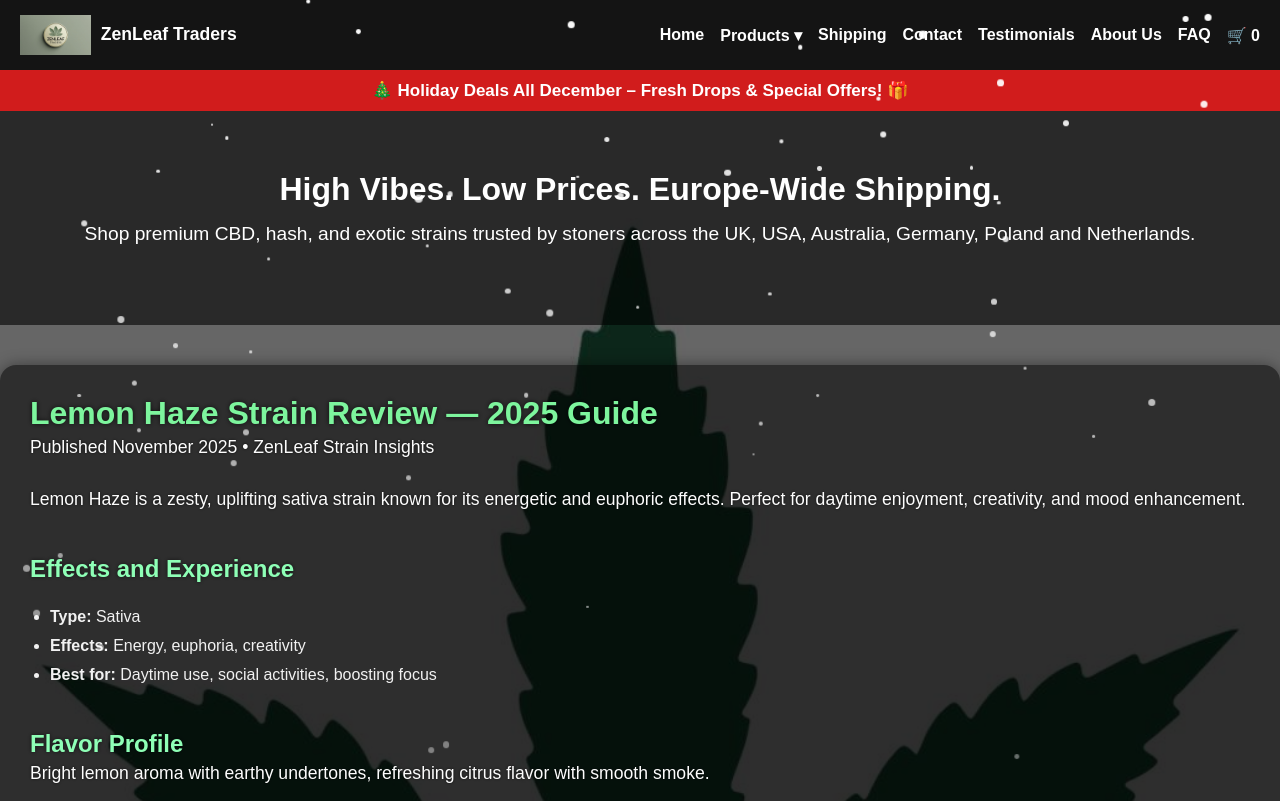
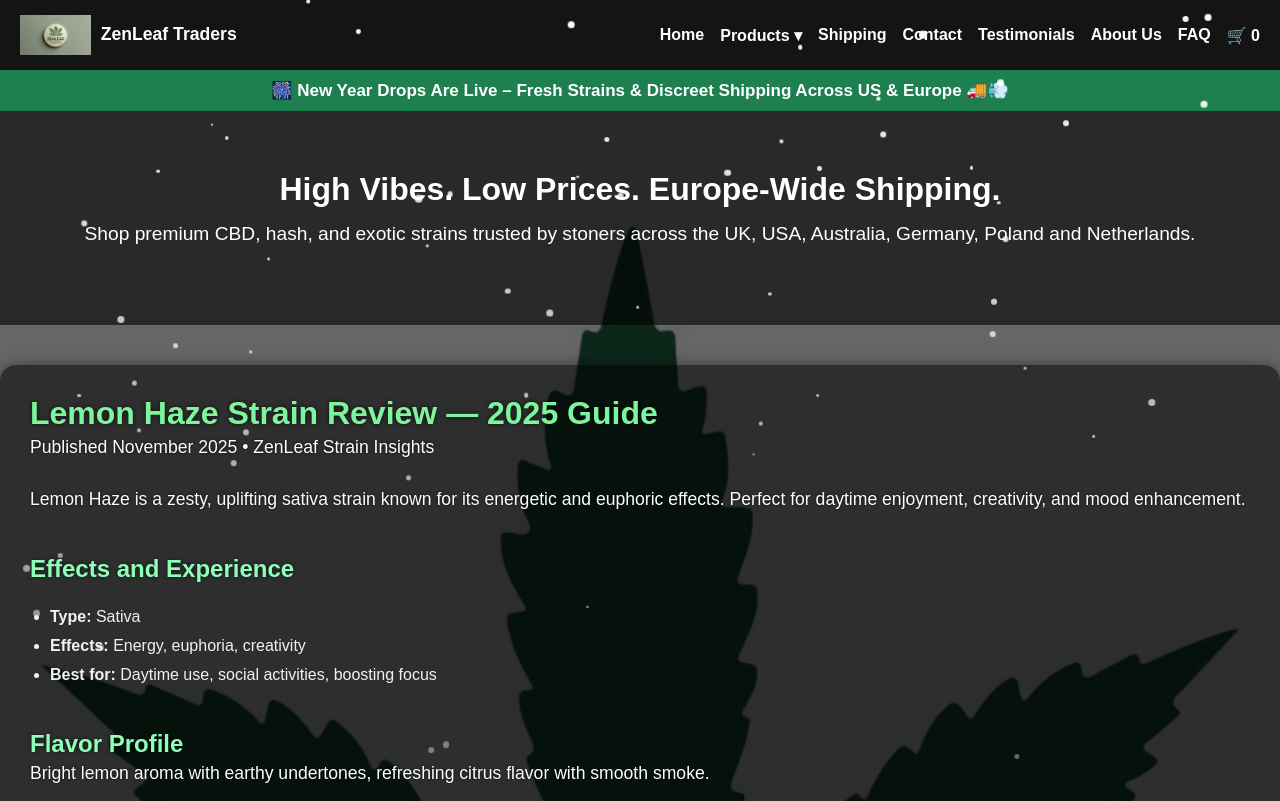
Before and after one commit to zenleaftraders/zenleaftraders, a plain HTML site: page lemon-haze.html in a window 1280 px wide. Shown: the top 801 px of the page. Drawn offline with Linux system fonts and the light colour scheme.

Commit message:
Update lemon-haze.html

```diff
--- a/lemon-haze.html
+++ b/lemon-haze.html
@@ -73,8 +73,8 @@
     </div>
   </header>
 
-  <div style="background:#d11c1c; color:white; text-align:center; padding:10px 5px; font-size:17px; font-weight:bold;">
-  🎄 Holiday Deals All December – Fresh Drops & Special Offers! 🎁
+ <div style="background:#1e7f4f; color:white; text-align:center; padding:10px 5px; font-size:17px; font-weight:bold;">
+  🎆 New Year Drops Are Live – Fresh Strains & Discreet Shipping Across US & Europe 🚚💨
 </div>
 
 
```
